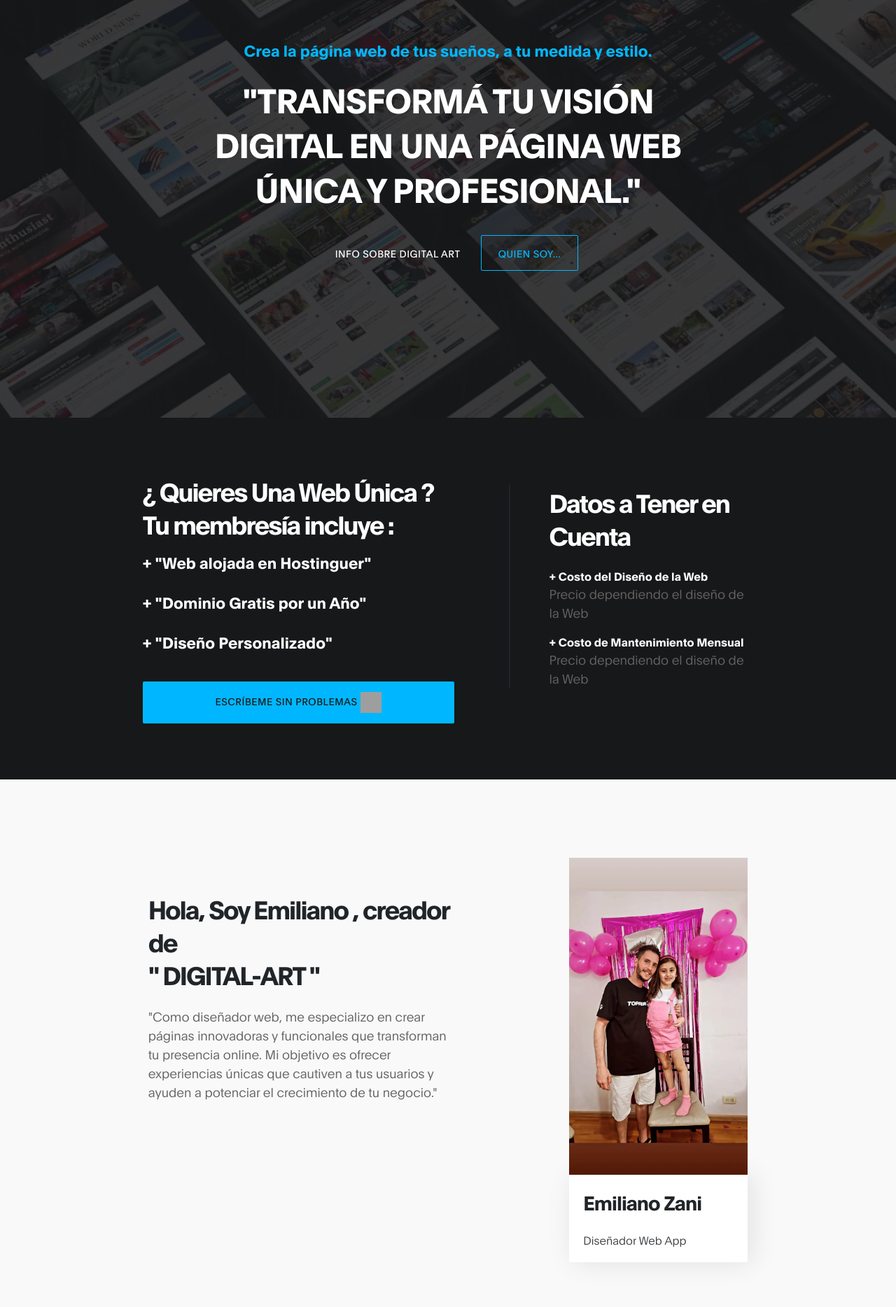
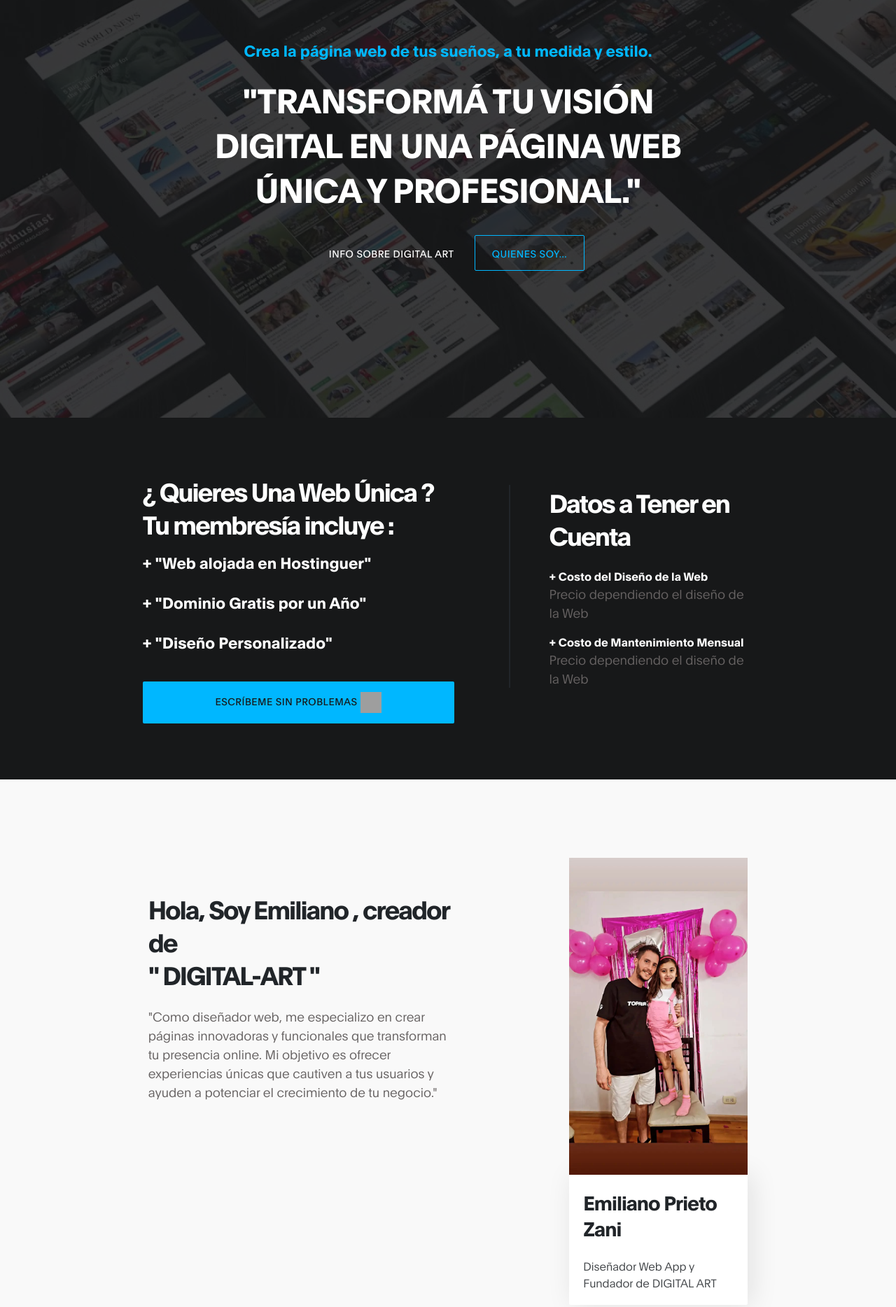
Before and after one commit to emizanipro/Digital-Art, a website: page index.html in a window 1280 px wide. Shown: the part 203-2071 px from the top of the page at 70% size. Drawn offline with Linux system fonts and the light colour scheme; grey boxes are pictures that could not be loaded.

Commit message:
Add files via upload

```diff
--- a/index.html
+++ b/index.html
@@ -40,6 +40,10 @@
                 <ul class="navbar-nav ml-lg-auto">
                     <li class="nav-item">
                         <a href="#home" class="nav-link smoothScroll">Inicio</a>
+                    </li>
+
+                    <li class="nav-item">
+                        <a href="#feature" class="nav-link smoothScroll">Subcripciones</a>
                     </li>
 
                     <li class="nav-item">
@@ -86,7 +90,7 @@
 
                                     <a href="#feature" class="btn custom-btn mt-3" data-aos="fade-up" data-aos-delay="600">INFO SOBRE DIGITAL ART</a>
 
-                                    <a href="#about" class="btn custom-btn bordered mt-3" data-aos="fade-up" data-aos-delay="700">Quien Soy...</a>
+                                    <a href="#about" class="btn custom-btn bordered mt-3" data-aos="fade-up" data-aos-delay="700">Quienes Soy...</a>
 
                               </div>
                          </div>
@@ -158,15 +162,15 @@
 
 
 
-                            <div class="mr-lg-auto mt-5 mt-lg-0 mt-md-0 col-lg-3 col-md-6 col-12" data-aos="fade-up" data-aos-delay="800">
+                            <div  class="mr-lg-auto mt-5 mt-lg-0 mt-md-0 col-lg-3 col-md-6 col-12" data-aos="fade-up" data-aos-delay="800">
                                 <div class="team-thumb">
                                     <img src="images/team/chapa-3.jpeg" class="img-fluid" alt="Trainer">
 
                                     <div class="team-info d-flex flex-column">
 
-                                        <h3>Emiliano Zani</h3>
+                                        <h3>Emiliano Prieto Zani</h3>
                                         <br>
-                                        <span>Diseñador Web App </span>
+                                        <span>Diseñador Web App y Fundador de DIGITAL ART</span>
 
                                     <!--    <ul class="social-icon mt-3">
                                             <li><a href="#" class="fa fa-instagram"></a></li>
```
